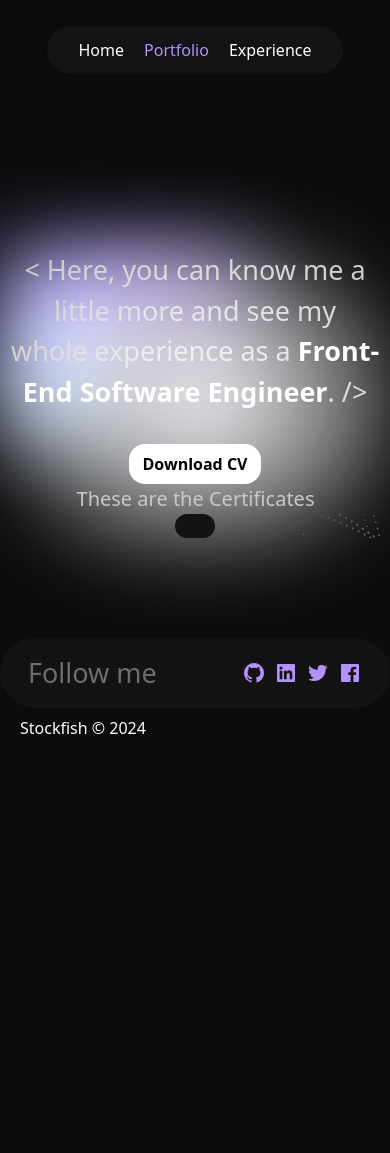
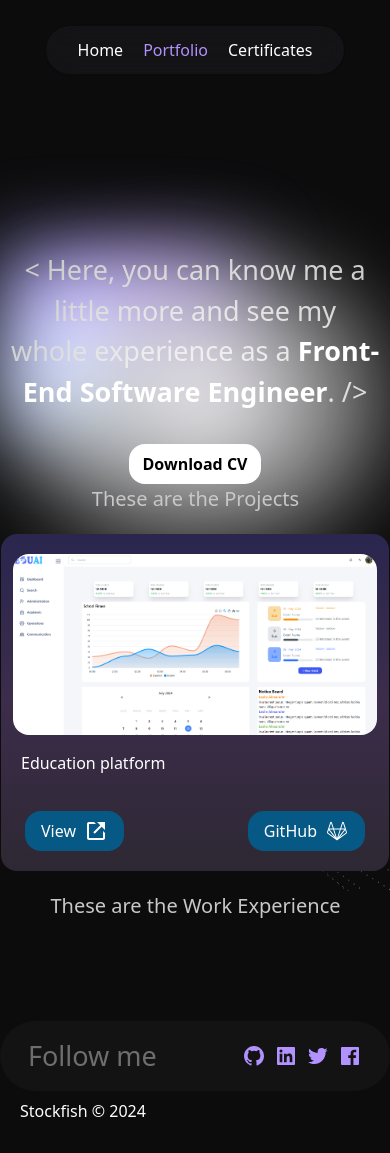
Before and after one commit to St0ckfish/Portfolio, a Next.js app: page /portfolio in a window 390 px wide. Before the commit the page ends 844 px from the top, so only its background shows below. Built offline with nearby package versions, Linux system fonts and the light colour scheme.

Commit message:
Portfolio

```diff
--- /dev/null
+++ b/src/app/admin/layout.tsx
@@ -0,0 +1,26 @@
+"use client";
+
+// import AdminNavBar from "../../common/components/dashboard/AdminNav.tsx";
+import { usePathname } from "next/navigation";
+// import { Providers } from "./GlobalRedux/provider.tsx";
+
+export default function EndUserLayout({
+  children,
+}: {
+  children: React.ReactNode;
+}) {
+  const pathname = usePathname();
+  const isLoginPage = pathname === "/admin/login";
+  return (
+    <>
+      {/* <Providers> */}
+        {/* Display the side bard*/}
+        {/* {!isLoginPage && <AdminNavBar />} */}
+        <div className={` ${isLoginPage ? "mt-[0px]" : "mt-[50px]"}`}>
+          {/* Display The Navbar*/}
+          {children}
+        </div>
+      {/* </Providers> */}
+    </>
+  );
+}
--- /dev/null
+++ b/src/app/admin/page.tsx
@@ -0,0 +1,29 @@
+"use client";
+import { useEffect } from "react";
+// import Loading from "../loading";
+// import { useGetCurrentUserQuery } from "./features/currentUserApi";
+// import Cookie from "js-cookie";
+import { useRouter } from "next/navigation";
+
+const Admin = () => {
+  const router = useRouter();
+//   const { data, error, isLoading } = useGetCurrentUserQuery(null);
+
+//   useEffect(() => {
+//     if (error) {
+//       Cookie.remove("token");
+//       router.replace("/admin/login");
+//     }
+//   }, [data, error]);
+
+//   if (isLoading)
+//     return (
+//       <div className="mt-[50px] px-4 py-12 md:px-8 lg:mr-[260px] lg:px-16">
+//         <Loading />
+//       </div>
+//     );
+
+  return <div className="mt-[50px] lg:mr-[270px]">Admin</div>;
+};
+
+export default Admin;
--- /dev/null
+++ b/src/app/certificates/page.tsx
@@ -0,0 +1,8 @@
+const Certificates = () => {
+    return (
+        <div>
+        </div>
+     );
+}
+
+export default Certificates;
--- a/src/app/experience/page.tsx
+++ /dev/null
@@ -1,8 +0,0 @@
-const Experience = () => {
-    return (
-        <div>
-        </div>
-     );
-}
-
-export default Experience;
--- a/src/app/portfolio/page.tsx
+++ b/src/app/portfolio/page.tsx
@@ -1,3 +1,6 @@
+import Image from "next/image";
+import Link from "next/link";
+
 const Portfolio = () => {
     return (
         <div className="text-white grid w-full">
@@ -7,20 +10,38 @@ const Portfolio = () => {
                 </p>
             </div>
             <div className="flex justify-center items-center mt-8">
-                <a href="https://flowcv.com/resume/tuqcpijwb6" target="_blank" className="z-40 px-3.5 py-2 bg-white rounded-2xl text-black font-semibold hover:-translate-y-1 hover:scale-110 duration-200">
+                <a href="https://flowcv.com/resume/tuqcpijwb6" target="_blank" className="px-3.5 py-2 bg-white rounded-2xl text-black font-semibold hover:-translate-y-1 hover:scale-110 duration-200">
                     Download CV
                 </a>
             </div>
             <div className="w-full flex text-center justify-center sm:justify-start sm:text-start text-[#c8c8c8] sm:text-[40px] text-[20px] sm:pl-[70px] pl-[1px]">
                     <p>
-                        These are the Certificates
+                        These are the Projects
                     </p>
                 </div>
-            <div className="bg-[url('/images/hero1.png')] bg-auto bg-fixed grid gap-10 w-full h-full justify-center px-[200px] max-[940px]:px-[1px]">
-                <div className="px-5 py-3 rounded-2xl bg-[#131313]">
+            <div className="bg-[url('/images/hero1.png')] py-5 bg-auto bg-fixed flex flex-wrap gap-10 w-full h-full justify-center px-[200px] max-[940px]:px-[1px]">
 
+                <div className=" py-5 px-3 grid justify-center items-center rounded-2xl bg-gradient-to-t from-[#2d2833] via-[#3c2d4b] to-[#2a264e]">
+                    <Image src="/images/project.png" className="rounded-2xl w-full h-full" height={300} width={300} alt="#"/>
+                    <div className="flex justify-start text-start items-center px-2 py-4">
+                        <p>Education platform</p>
+                    </div>
+                    <div className="flex justify-between items-center mt-5 px-3">
+                        <Link href="http://edu-ai-admin-stockfish.vercel.app/" target="_blank" className="flex gap-2 items-center px-4 py-2 bg-sky-800 rounded-2xl hover:gap-3  duration-200">
+                        View <svg xmlns="http://www.w3.org/2000/svg" width="24" height="24" viewBox="0 0 24 24" style={{ fill: '#ffffff' }}><path d="m13 3 3.293 3.293-7 7 1.414 1.414 7-7L21 11V3z"></path><path d="M19 19H5V5h7l-2-2H5c-1.103 0-2 .897-2 2v14c0 1.103.897 2 2 2h14c1.103 0 2-.897 2-2v-5l-2-2v7z"></path></svg>
+                        </Link>
+                        <Link href="https://github.com/seifsamehh/seifeldin" target="_blank" className="flex gap-2 items-center px-4 py-2 bg-sky-800 rounded-2xl hover:gap-3  duration-200">
+                        GitHub <svg xmlns="http://www.w3.org/2000/svg" width="24" height="24" viewBox="0 0 24 24" style={{ fill: '#ffffff' }}><path d="M20.892 9.889a.664.664 0 0 0-.025-.087l-2.104-6.479a.84.84 0 0 0-.8-.57.822.822 0 0 0-.789.575l-2.006 6.175H8.834L6.826 3.327a.823.823 0 0 0-.786-.575h-.006a.837.837 0 0 0-.795.575L3.133 9.815c0 .005-.005.01-.007.016l-1.067 3.281a1.195 1.195 0 0 0 .435 1.34l9.227 6.706c.167.121.393.12.558-.003l9.229-6.703a1.2 1.2 0 0 0 .435-1.34l-1.051-3.223zM17.97 3.936l1.809 5.566H16.16l1.81-5.566zm-11.94 0 1.812 5.566H4.228L6.03 3.936zm-2.982 9.752a.253.253 0 0 1-.093-.284l.793-2.437 5.817 7.456-6.517-4.735zm1.499-3.239h3.601l2.573 7.916-6.174-7.916zm7.452 8.794-2.856-8.798h5.718l-1.792 5.515-1.07 3.283zm1.282-.877 2.467-7.588.106-.329h3.604l-5.586 7.156-.591.761zm7.671-4.678-6.519 4.733.022-.029 5.794-7.425.792 2.436a.25.25 0 0 1-.089.285z"></path></svg>
+                        </Link>
+                    </div>
                 </div>
+
             </div>
+            <div className="w-full flex text-center justify-center sm:justify-start sm:text-start text-[#c8c8c8] sm:text-[40px] text-[20px] sm:pl-[70px] pl-[1px]">
+                    <p>
+                        These are the Work Experience
+                    </p>
+                </div>
         </div>
     );
 }
--- a/src/components/navBar.tsx
+++ b/src/components/navBar.tsx
@@ -45,7 +45,7 @@ const NavBar = () => {
             <nav className=" flex px-8 py-3 inset-x-0 bg-[#211F23]/40 shadow backdrop-blur-lg md:top-6 rounded-3xl text-white gap-5">
                 <Link href="/" className={`hover:text-[#b292ff] ${isActive("/") ? "text-[#b292ff]" : ""}`}>Home</Link>
                 <Link href="/portfolio" className={`hover:text-[#b292ff] ${isActive("/portfolio") ? "text-[#b292ff]" : ""}`}>Portfolio</Link>
-                <Link href="/experience" className={`hover:text-[#b292ff] ${isActive("/experience") ? "text-[#b292ff]" : ""}`}>Experience</Link>
+                <Link href="/certificates" className={`hover:text-[#b292ff] ${isActive("/certificates") ? "text-[#b292ff]" : ""}`}>Certificates</Link>
                 <div className="sm:flex gap-2 ml-2 hidden">
                     <a href="github.com/M0staphaTaha" target="_blank">
                         <svg xmlns="http://www.w3.org/2000/svg" width="24" height="24" viewBox="0 0 24 24" className="svg-icon" style={{ fill: '#b292ff' }} > <path fillRule="evenodd" clipRule="evenodd" d="M12.026 2c-5.509 0-9.974 4.465-9.974 9.974 0 4.406 2.857 8.145 6.821 9.465.499.09.679-.217.679-.481 0-.237-.008-.865-.011-1.696-2.775.602-3.361-1.338-3.361-1.338-.452-1.152-1.107-1.459-1.107-1.459-.905-.619.069-.605.069-.605 1.002.07 1.527 1.028 1.527 1.028.89 1.524 2.336 1.084 2.902.829.091-.645.351-1.085.635-1.334-2.214-.251-4.542-1.107-4.542-4.93 0-1.087.389-1.979 1.024-2.675-.101-.253-.446-1.268.099-2.64 0 0 .837-.269 2.742 1.021a9.582 9.582 0 0 1 2.496-.336 9.554 9.554 0 0 1 2.496.336c1.906-1.291 2.742-1.021 2.742-1.021.545 1.372.203 2.387.099 2.64.64.696 1.024 1.587 1.024 2.675 0 3.833-2.33 4.675-4.552 4.922.355.308.675.916.675 1.846 0 1.334-.012 2.41-.012 2.737 0 .267.178.577.687.479C19.146 20.115 22 16.379 22 11.974 22 6.465 17.535 2 12.026 2z"></path></svg>
```
Also changed, not shown: package.json (indentation only), public/images/project.png (added), 1 other file (tests, documents, lock files or other folders).
